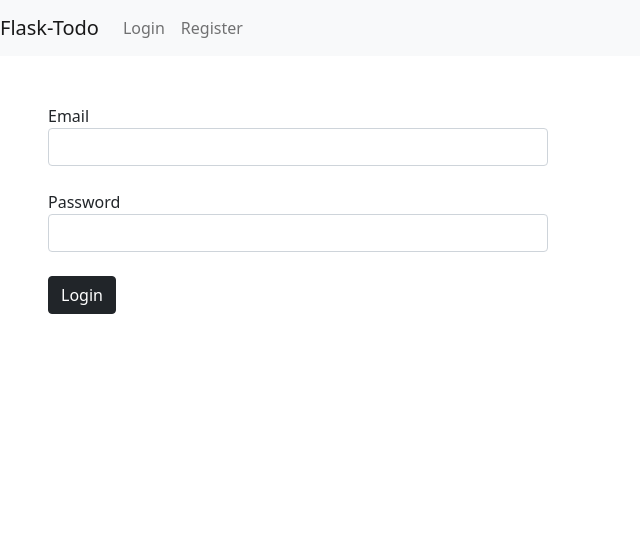
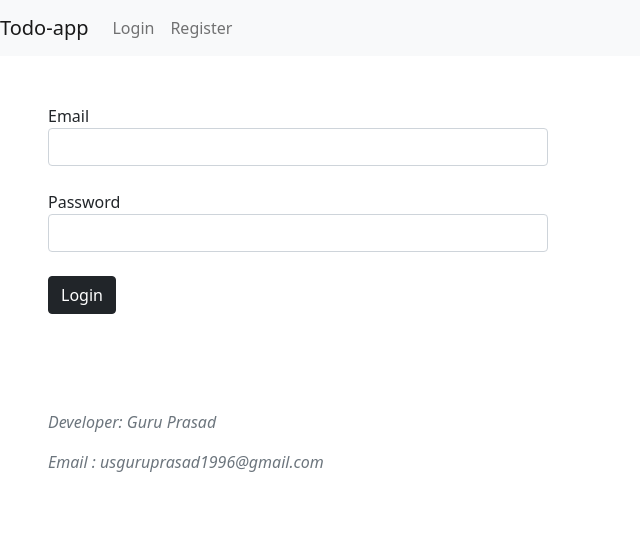
Before and after one commit to guru-1432/Flask-todo, a Flask app: page / in a window 1280 px wide. Shown: the top 537 px of the page, without its empty margins (0-640 px from the left). Run offline with Flask 2, Linux system fonts and the light colour scheme; some libraries are stand-ins or nearby versions.

Commit message:
Final changes

```diff
--- a/flask_todo/config.json
+++ b/flask_todo/config.json
@@ -1,4 +1,4 @@
 {
-    "DB_URL": "postgresql://postgres:mysecretpassword@localhost:5432/flask_todo",
+    "DB_URL": "sqlite:///todo.db",
     "App_Secret_Key": "5791628bb0b13ce0c676dfde280ba245"
   }
--- a/flask_todo/routes.py
+++ b/flask_todo/routes.py
@@ -73,7 +73,7 @@ def logout():
     logout_user()
     return redirect(url_for('login'))
 
-@app.route('/logout',methods = ['POST'])
+@app.route('/delete',methods = ['POST'])
 @login_required
 def delete_todo():
     delete_todo = request.form.get('delete_todoid')
@@ -82,3 +82,13 @@ def delete_todo():
     db.session.delete(todo_item)
     db.session.commit()
     return redirect(url_for('todo'))
+
+@app.route('/deleting/<int:todoid>',methods = ['GET'])
+@login_required
+def deleting(todoid):
+    # delete_todo = request.form.get('post_id')
+    todo_item = Todo.query.get(todoid)
+    # Todo.query.delete(todo_item)
+    db.session.delete(todo_item)
+    db.session.commit()
+    return redirect(url_for('todo'))
--- a/flask_todo/templates/layout.html
+++ b/flask_todo/templates/layout.html
@@ -5,14 +5,14 @@
 {% if title %}
     <title> {{ title }} </title>
 {% else %}
-    <title> Default Title </title>
+    <title> Todo App </title>
 {% endif %}
 </head>
 
 <body>
     <header>
         <nav class= 'navbar navbar-expand-sm navbar-light bg-light'>
-    <a href = "{{ url_for('login') }}" class = 'navbar-brand'> Flask-Todo</a>
+    <a href = "{{ url_for('login') }}" class = 'navbar-brand'> Todo-app</a>
     <button class="navbar-toggler" type="button" data-toggle="collapse" data-target="#navbarToggle" aria-controls="navbarToggle" aria-expanded="false" aria-label="Toggle navigation">
     <span class="navbar-toggler-icon"></span>
     </button>
@@ -59,4 +59,8 @@
     <script src="https://maxcdn.bootstrapcdn.com/bootstrap/4.0.0/js/bootstrap.min.js" integrity="sha384-JZR6Spejh4U02d8jOt6vLEHfe/JQGiRRSQQxSfFWpi1MquVdAyjUar5+76PVCmYl" crossorigin="anonymous"></script>
 </body>
 </div>
+<footer class = "p-5 fs-6 fst-italic text-muted">
+    <p>Developer: Guru Prasad</p>
+    <p>Email : usguruprasad1996@gmail.com</p>
+  </footer>
 </html>
--- a/flask_todo/templates/todo.html
+++ b/flask_todo/templates/todo.html
@@ -39,9 +39,10 @@
             </form>
         </div>
         <div class = "col-4">
-            <form action = "{{ url_for('delete_todo') }}" method  = 'POST' >
+            <a href = "{{ url_for('deleting',todoid = todo.id) }}">Delete </a>
+            <!-- <form action = "{{ url_for('delete_todo') }}" method  = 'POST' >
                 <input type="submit" value="Delete" class="btn btn-dark btn-sm">
-                <input type="hidden" name="delete_todoid" value = {{ todo.id }}>
+                <input type="hidden" name="delete_todoid" value = {{ todo.id }}>  -->
             </form>
         </div>
             {% endfor %}
```
Also changed, not shown: flask_todo/todo.db (added), 3 other files.
